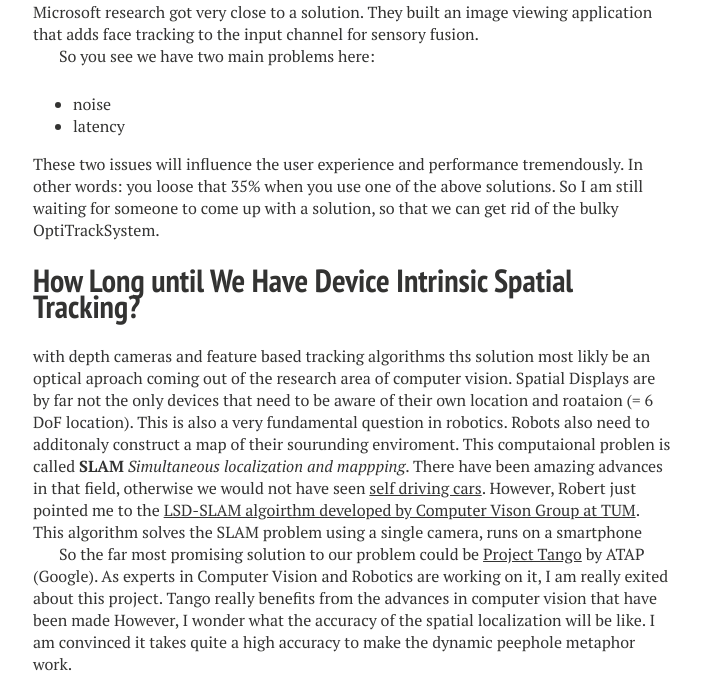
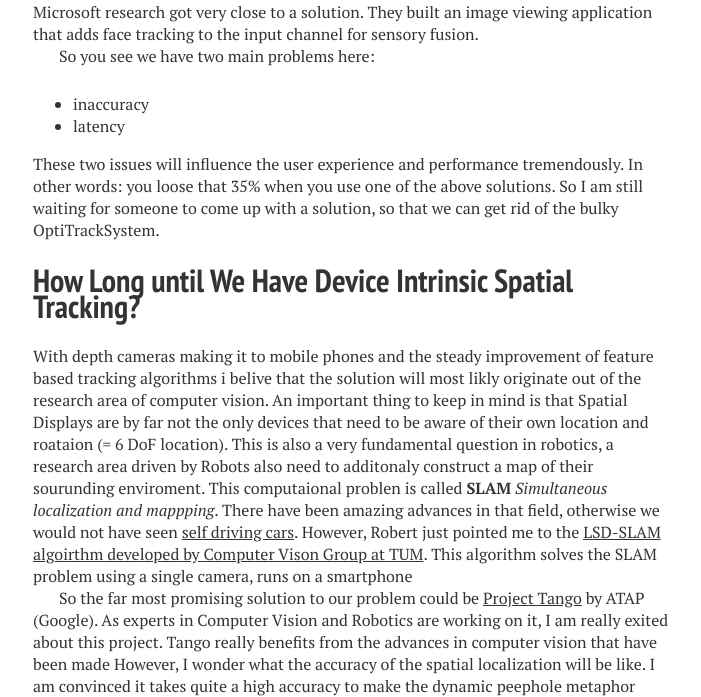
Before and after one commit to mschuessler/mschuessler.github.io, a Jekyll site: the page built from _posts/2014-11-27-SpatialTrackingForHandhelds.md, in a window 1280 px wide and 900 px high, scrolled down 2422 px, cut to the strip 167-864 px from the top of the window. Shown: the whole strip, without its empty margins (287-988 px from the left). Built offline with Jekyll 4.4.1, drawn with Linux system fonts in a browser that asks for light colours; nearby versions of some CDN libraries.

```diff
--- a/_posts/2014-11-27-SpatialTrackingForHandhelds.md
+++ b/_posts/2014-11-27-SpatialTrackingForHandhelds.md
@@ -42,13 +42,13 @@ Microsoft research got very close to a solution. They built an image viewing app
 
 So you see we have two main problems here:
 
-- noise
+- inaccuracy
 - latency
 
 These two issues will influence the user experience and performance tremendously. In other words: you loose that 35% when you use one of the above solutions. So I am still waiting for someone to come up with a solution, so that we can get rid of the bulky OptiTrackSystem.
 
 # How Long until We Have Device Intrinsic Spatial Tracking?
-with depth cameras and feature based tracking algorithms ths solution most likly be an optical aproach coming out of the research area of computer vision. Spatial Displays are by far not the only devices that need to be aware of their own location and roataion (= 6 DoF location). This is also a very fundamental question in robotics. Robots also need to additonaly construct a map of their sourunding enviroment. This computaional problen is called __SLAM__ _Simultaneous localization and mappping_. There have been amazing advances in that field, otherwise we would not have seen [self driving cars](http://en.wikipedia.org/wiki/Autonomous_car#2010s). However, Robert just pointed me to the [LSD-SLAM algoirthm developed by Computer Vison Group at TUM](http://vision.in.tum.de/research/lsdslam?redirect=1). This algorithm solves the SLAM problem using a single camera, runs on a smartphone
+With depth cameras making it to mobile phones and the steady improvement of feature based tracking algorithms i belive that the solution will most likly originate out of the research area of computer vision. An important thing to keep in mind is that Spatial Displays are by far not the only devices that need to be aware of their own location and roataion (= 6 DoF location). This is also a very fundamental question in robotics, a research area driven by Robots also need to additonaly construct a map of their sourunding enviroment. This computaional problen is called __SLAM__ _Simultaneous localization and mappping_. There have been amazing advances in that field, otherwise we would not have seen [self driving cars](http://en.wikipedia.org/wiki/Autonomous_car#2010s). However, Robert just pointed me to the [LSD-SLAM algoirthm developed by Computer Vison Group at TUM](http://vision.in.tum.de/research/lsdslam?redirect=1). This algorithm solves the SLAM problem using a single camera, runs on a smartphone
 
 
 So the far most promising solution to our problem could be [Project Tango](https://www.google.com/atap/projecttango/#project) by ATAP (Google). As experts in Computer Vision and Robotics are working on it, I am really exited about this project. Tango really benefits from the advances in computer vision that have been made However, I wonder what the accuracy of the spatial localization will be like. I am convinced it takes quite a high accuracy to make the dynamic peephole metaphor work.
```
